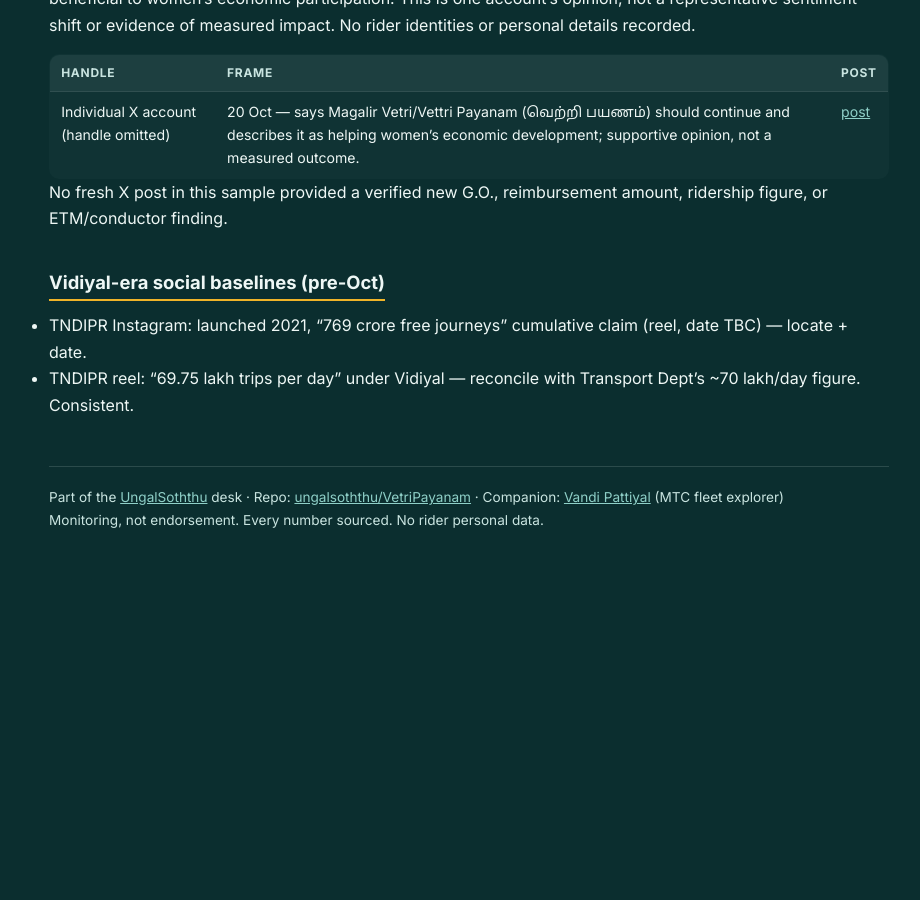
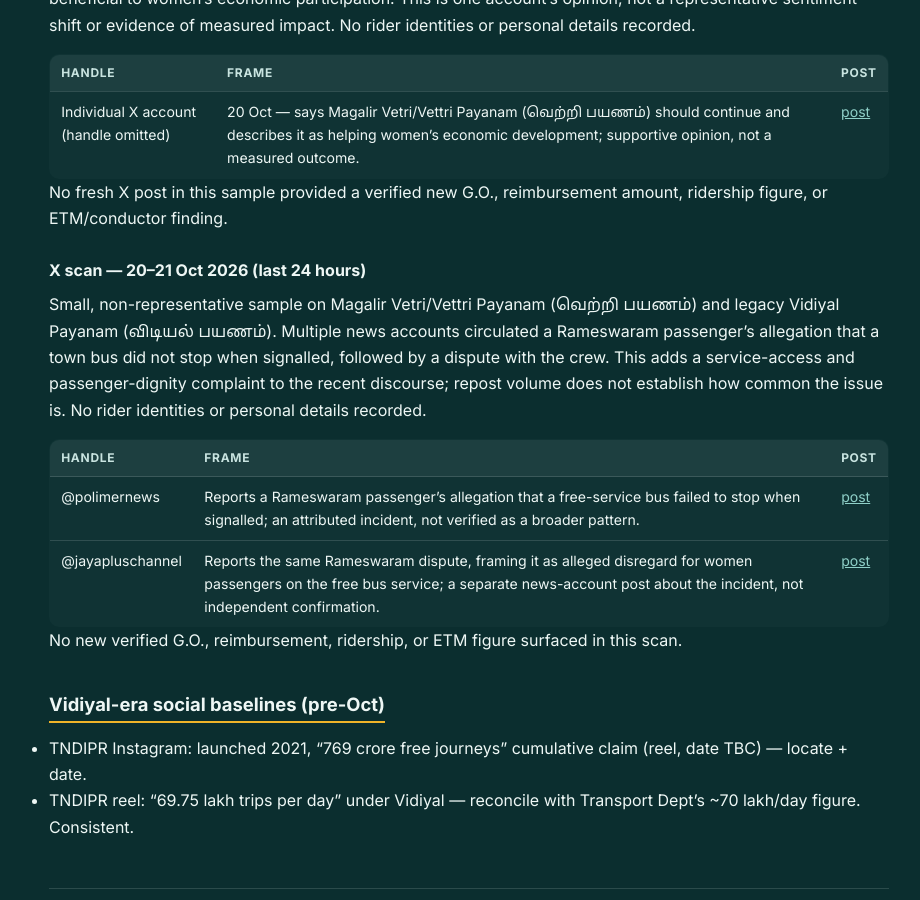
Before and after one commit to ungalsoththu/VetriPayanam, a Jekyll site: the page built from social/SOCIALLOG.md, in a window 1280 px wide and 900 px high, scrolled down 8722 px. Shown: the whole window, without its empty margins (171-1091 px from the left). Built offline with Jekyll 4.4.1, drawn with Linux system fonts in a browser that asks for light colours; before the commit the page ends 9317 px from its top, so only the background shows below that.

Commit message:
daily watch 2026-10-21: log Rameswaram service complaint

```diff
--- a/social/SOCIALLOG.md
+++ b/social/SOCIALLOG.md
@@ -218,6 +218,17 @@ One fresh, supportive individual post argues that the scheme should not be aband
 
 No fresh X post in this sample provided a verified new G.O., reimbursement amount, ridership figure, or ETM/conductor finding.
 
+### X scan — 20–21 Oct 2026 (last 24 hours)
+
+Small, non-representative sample on Magalir Vetri/Vettri Payanam (வெற்றி பயணம்) and legacy Vidiyal Payanam (விடியல் பயணம்). Multiple news accounts circulated a Rameswaram passenger’s allegation that a town bus did not stop when signalled, followed by a dispute with the crew. This adds a service-access and passenger-dignity complaint to the recent discourse; repost volume does not establish how common the issue is. No rider identities or personal details recorded.
+
+| Handle | Frame | Post |
+| --- | --- | --- |
+| @polimernews | Reports a Rameswaram passenger’s allegation that a free-service bus failed to stop when signalled; an attributed incident, not verified as a broader pattern. | [post](https://x.com/polimernews/status/2112581273822928983) |
+| @jayapluschannel | Reports the same Rameswaram dispute, framing it as alleged disregard for women passengers on the free bus service; a separate news-account post about the incident, not independent confirmation. | [post](https://x.com/jayapluschannel/status/2112787501471740051) |
+
+No new verified G.O., reimbursement, ridership, or ETM figure surfaced in this scan.
+
 ## Vidiyal-era social baselines (pre-Oct)
 
 - TNDIPR Instagram: launched 2021, "769 crore free journeys" cumulative claim (reel, date TBC) — locate + date.
```
Also changed, not shown: news/NEWSLOG.md (+1 -0 lines).
